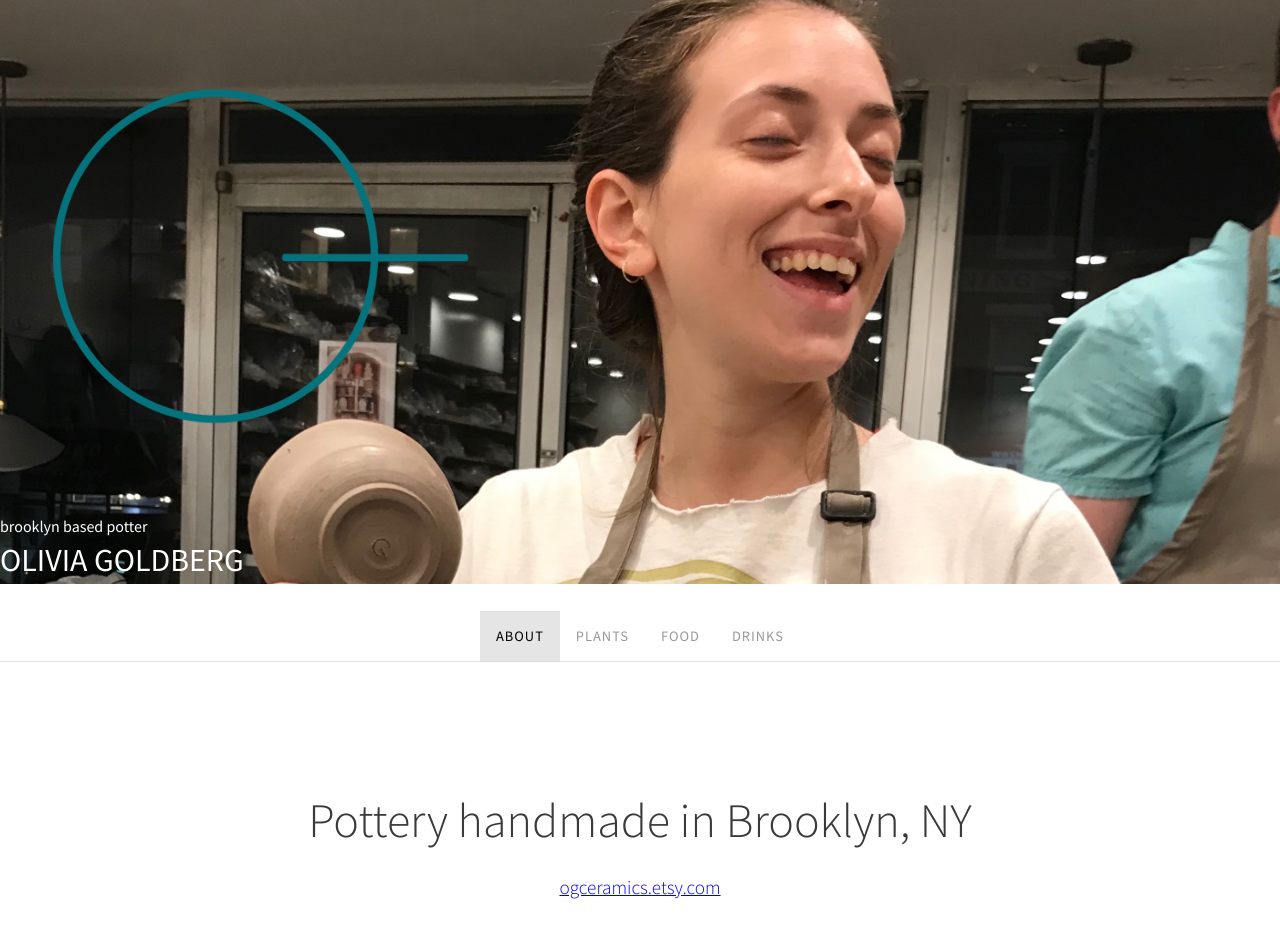
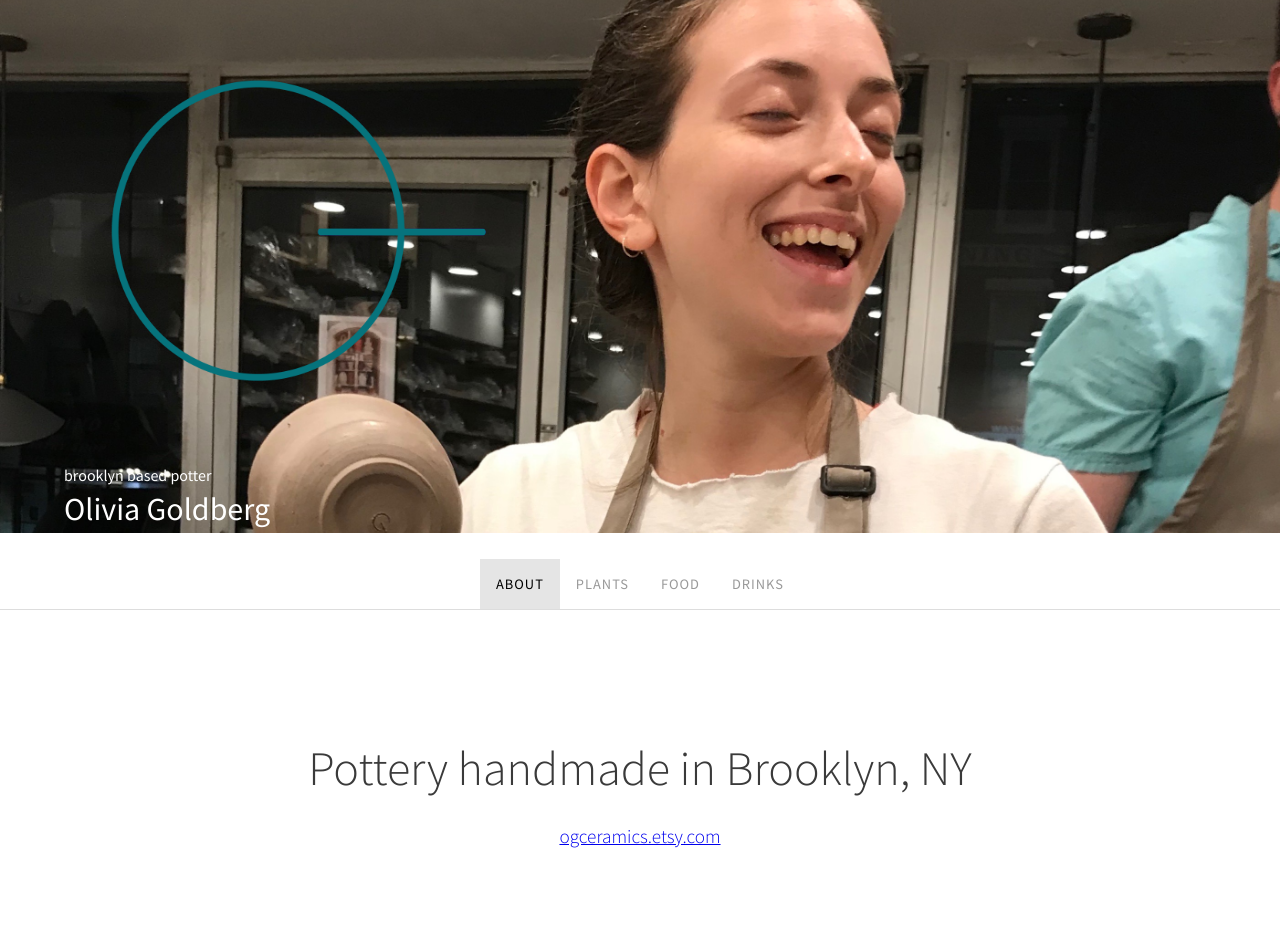
Before and after one commit to ogoldberg24/pottery_site, a React (Create React App) app: page /#/ in a window 1280 px wide. Shown: the top 938 px of the page. Built offline with nearby package versions, Linux system fonts and the light colour scheme.

Commit message:
fix caps and flush left

```diff
--- a/src/components/pages/About.jsx
+++ b/src/components/pages/About.jsx
@@ -17,7 +17,7 @@ function About() {
       <Header
         bgImg={aboutBanner}
         pageTitle="brooklyn based potter"
-        head="OLIVIA GOLDBERG"/>
+        head="Olivia Goldberg"/>
       <Nav />
       <Title {...titleText} />
     </div>
--- a/src/components/ui/Header.jsx
+++ b/src/components/ui/Header.jsx
@@ -23,7 +23,7 @@ function Header(props) {
       </div>
       <style global jsx>{`
         .container {
-            width: 100%;
+            width: 90%;
             margin: auto;
         }
 
```
